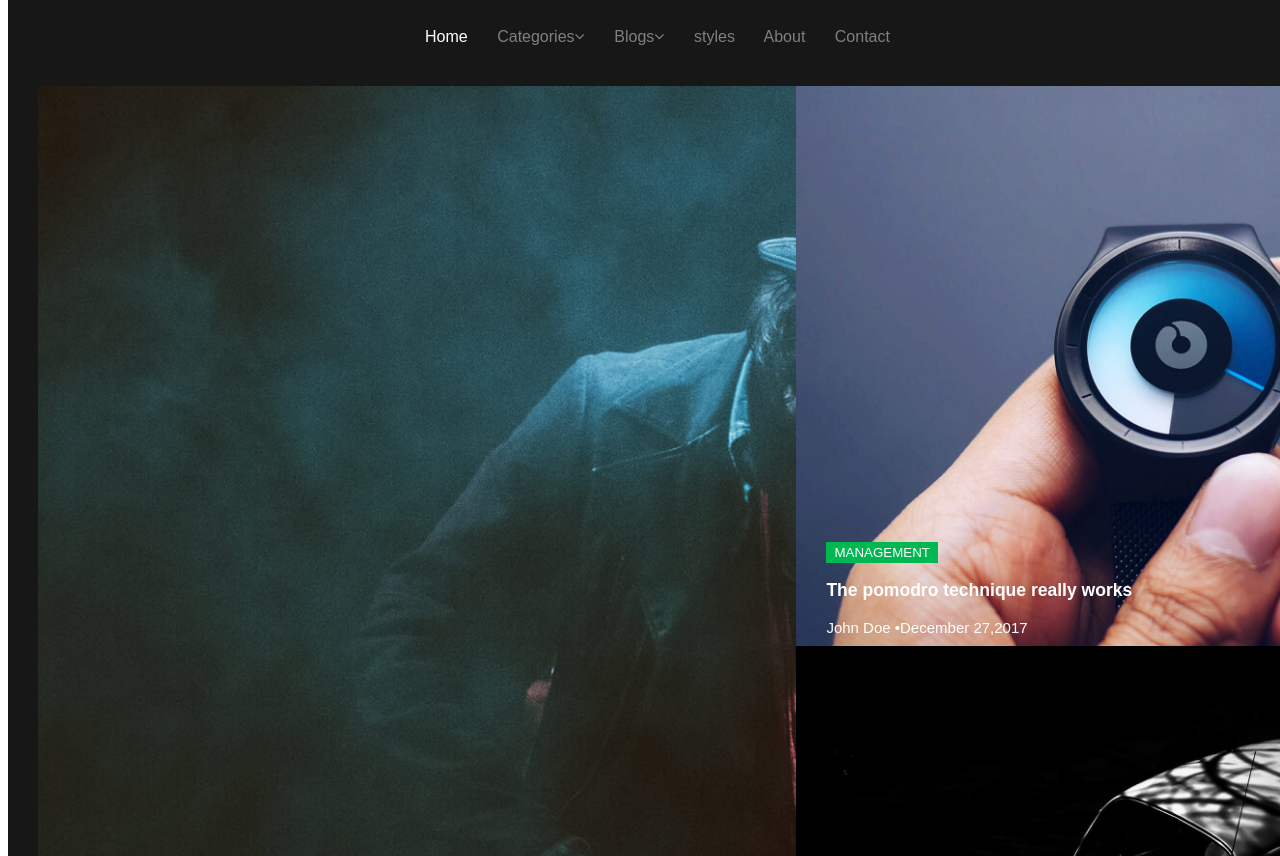
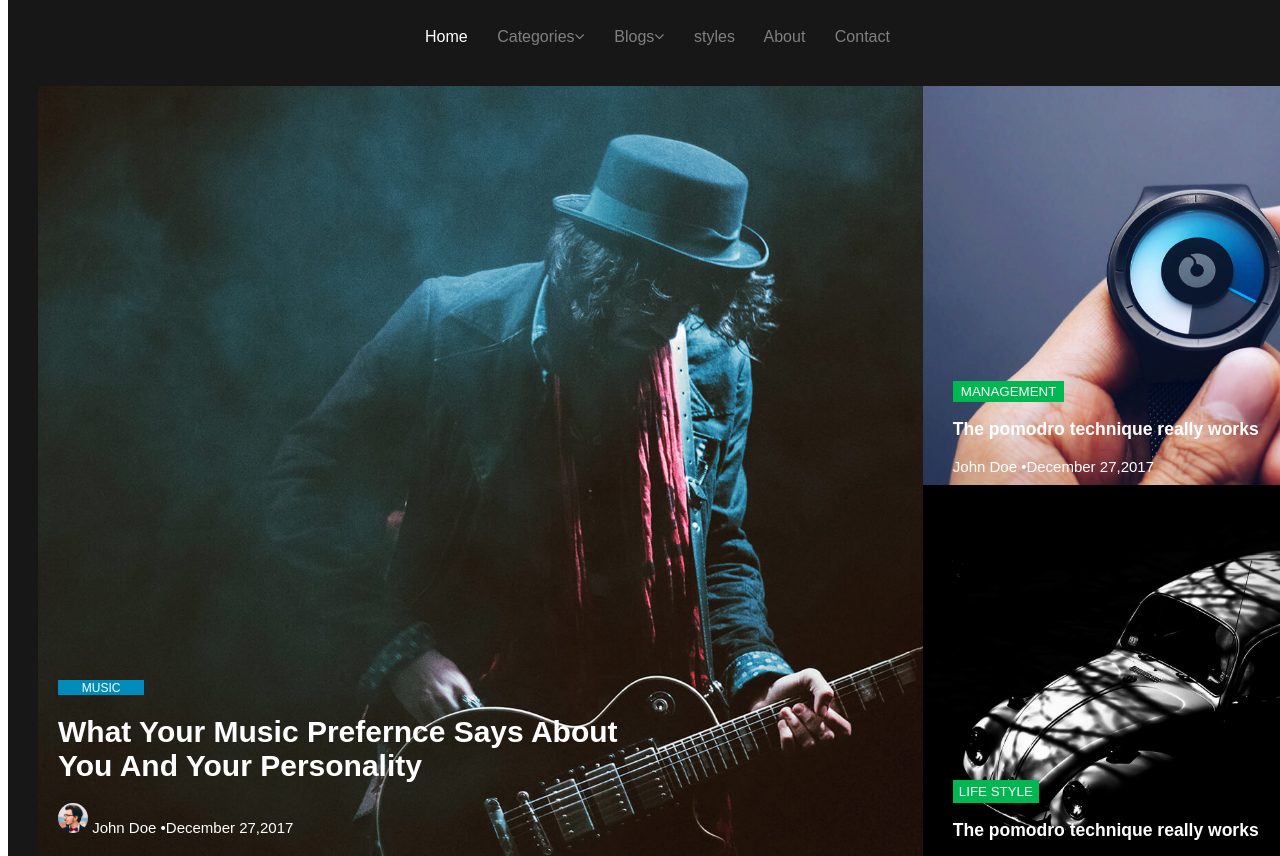
Before and after one commit to bandarub/Assignment5, a plain HTML site: page index.html in a window 1280 px wide. Shown: the part 115-971 px from the top of the page. Drawn offline with Linux system fonts and the light colour scheme.

Commit message:
Add files via upload

```diff
--- a/index.html
+++ b/index.html
@@ -44,7 +44,7 @@
                                     </div>
                                 </div>
                             </div>
-                        <div class="image-right">
+
                             <div class="image-right1">
                                 <div class="right1-text">
                                         <button id="management"> management</button>
@@ -61,7 +61,7 @@
                                 </div>
 
                             </div>
-                        </div>
+
                     </div>
                 </div>
             </div>
--- a/styles.css
+++ b/styles.css
@@ -95,7 +95,7 @@ body{
 
 .images-section .image{
     display: grid;
-    grid-template-columns:60% 40%;
+    grid-template-columns:70% 30%;
     margin:0 auto;
     padding-top:40px;
 }
@@ -106,6 +106,7 @@ body{
     grid-row:span 2;
     display:grid;
     align-content:end;
+    height:800px;
 }
 .left-text div{
     display:inline-block;
@@ -139,29 +140,30 @@ padding-top:225px;
 text-transform: capitalize;
 
 }
-.images-section .image-right{
+.images-section .image-right1{
     grid-column: 2;
-    width:100%;
+    grid-row:1;
 }
-
-.images-section .image-right .image-right1{
+.images-section .image-right2{
+    grid-column: 2;
+    grid-row:2;
+}
+.images-section  .image-right1{
 
     background-image: url(featured-watch.jpg);
     background-size:cover;
     display:grid;
     align-content: end;
     width:100%;
-    height:70vh;
+
 }
 .right1-text{
-
     color:white;
     padding-left:30px;
     text-align: left;
     font-size:15px;
     padding-top: 72px;
     padding-bottom: 10px;
-
   }
 
 .right1-text #management{
@@ -175,14 +177,14 @@ text-transform: capitalize;
         text-transform: uppercase;
 
     }
-    .images-section .image-right .image-right2{
+    .images-section  .image-right2{
 
         background-image: url(featured-beetle.jpg);
         background-size:cover;
         display:grid;
         align-content: end;
         width:100%;
-        height:70vh;
+
     }
     .right2-text{
 
```
Lines whose indentation alone changed are shown as unchanged.
